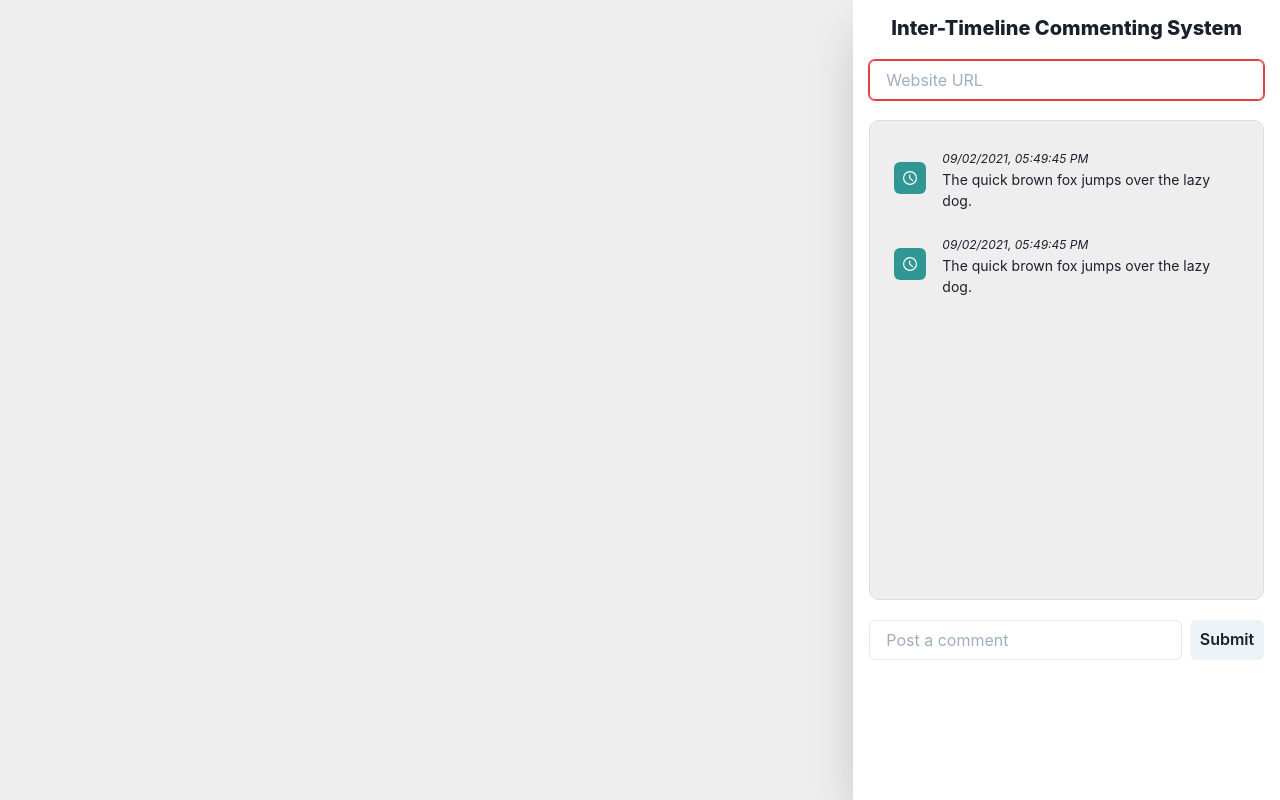
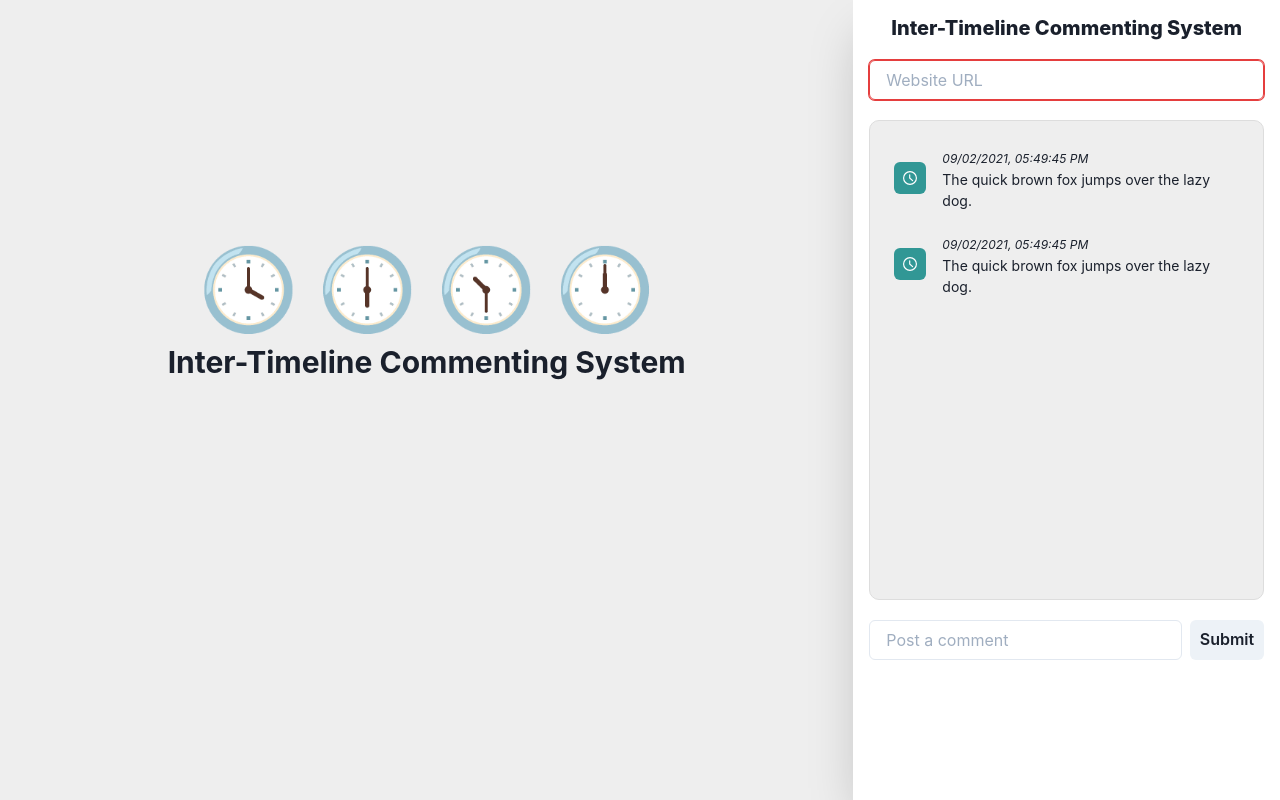
Before and after one commit to yuzhoumo/itcs, a React (Create React App) app in the folder frontend/: page / in a window 1280 px wide. Built offline with nearby package versions, Linux system fonts and the light colour scheme.

Commit message:
Add splash screen

```diff
--- a/frontend/src/App.js
+++ b/frontend/src/App.js
@@ -14,6 +14,7 @@ import {
   Select,
   FormControl,
   AspectRatio,
+  VStack,
   theme,
   useToast,
 } from '@chakra-ui/react';
@@ -56,7 +57,14 @@ function App() {
             <AspectRatio ratio={5} h="100vh">
               <iframe title="snapshot" src={currentURL} />
             </AspectRatio>
-          ) : null}
+          ) : (
+            <VStack>
+              <Heading fontSize={80} mt="30vh">
+                🕓 🕕 🕥 🕛
+              </Heading>
+              <Heading fontSize={30}>Inter-Timeline Commenting System</Heading>
+            </VStack>
+          )}
         </GridItem>
         <GridItem boxShadow="2xl" colSpan={1} p={4}>
           <Heading
```
